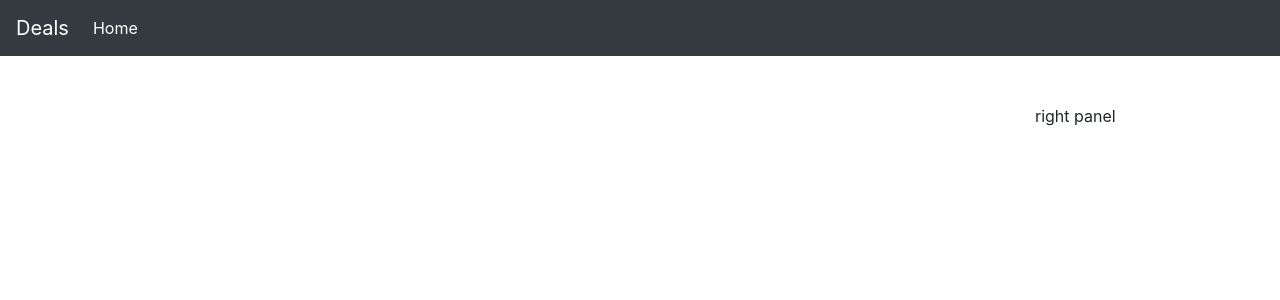
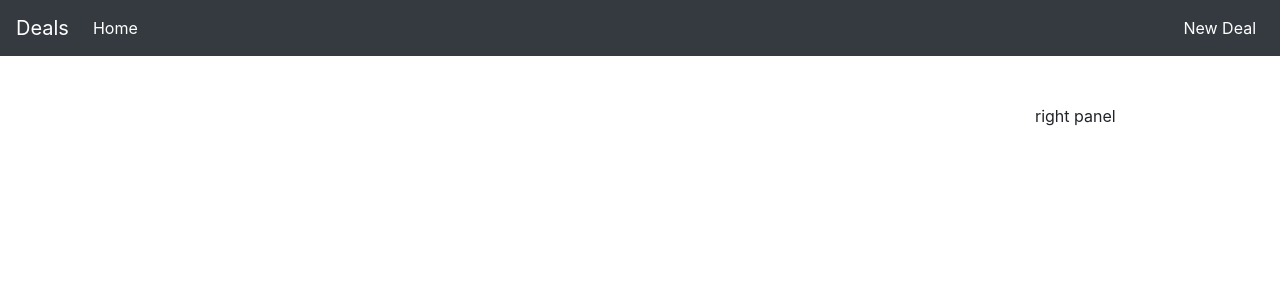
Before and after one commit to code-review-doctor/petter, a Django app: page / in a window 1280 px wide. Shown: the top 300 px of the page. Run offline with Django 3.2, Linux system fonts and the light colour scheme; data that the repository does not hold is empty; some libraries are stand-ins or nearby versions.

Commit message:
Add "New Deal" button on navbar.html

```diff
--- a/templates/navbar.html
+++ b/templates/navbar.html
@@ -12,4 +12,11 @@
 			</li>
 		</ul>
 	</div>
+
+	<ul class="form-inline navbar-nav mr-auto">
+			<li class="nav-item active">
+				<a class="nav-link" href="{% url 'deals:new' %}">New Deal</a>
+			</li>
+
+	</ul>
 </nav>
```
